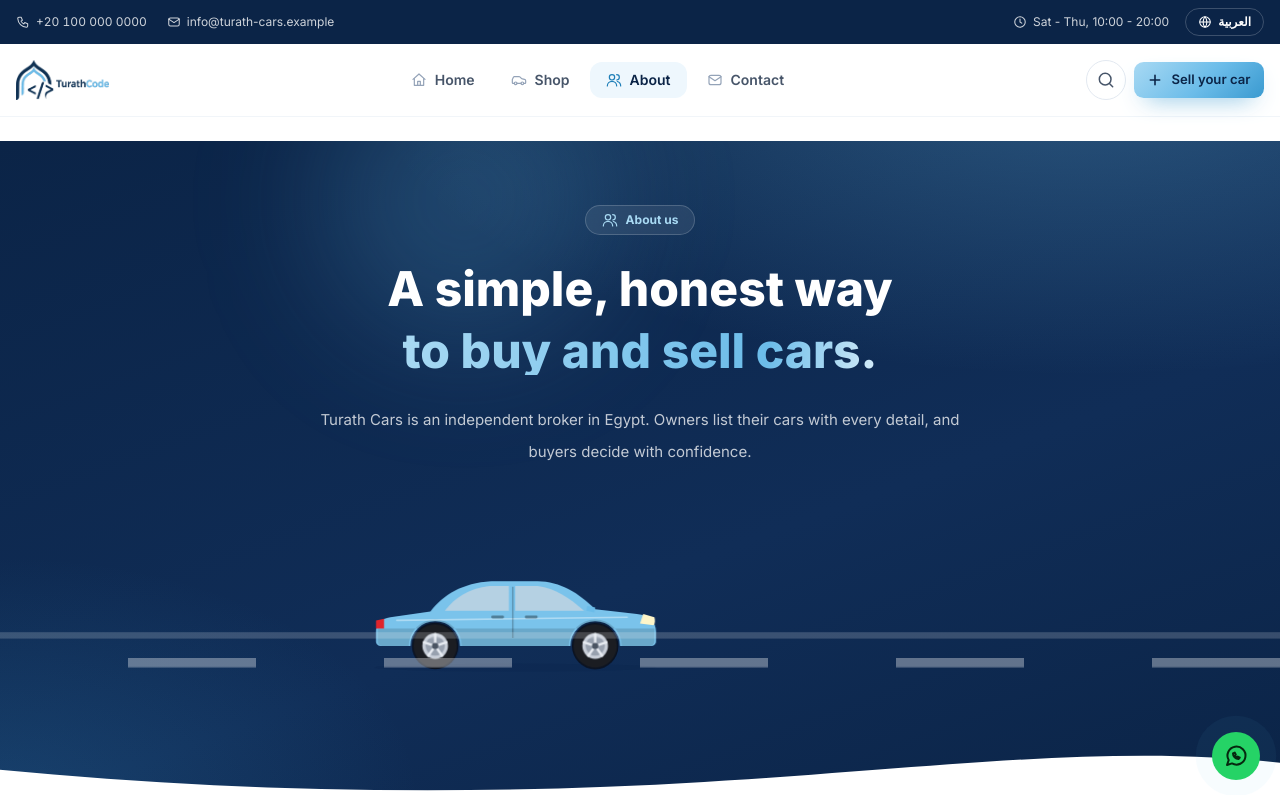
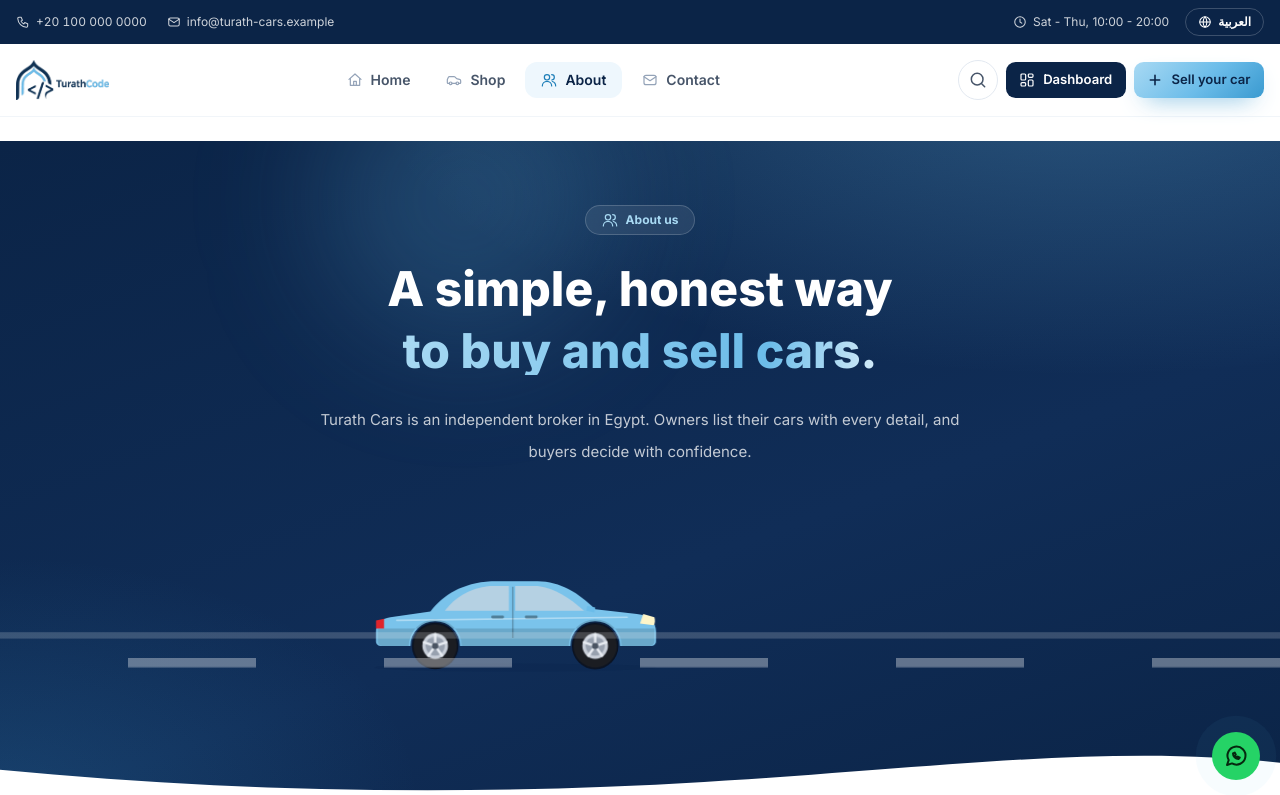
Before and after one commit to ABDULLAHTALLAT/Carshop-Turath, a Laravel app: page /about in a window 1280 px wide. Shown: the top 795 px of the page. Run offline with Laravel 12, Linux system fonts and the light colour scheme; the visitor is signed in with stand-in values (Sample User, id 1); data comes from the database, SQL or seed files in the repository; some web fonts are replaced.

Commit message:
Point Sell your car and dashboard links at the owner portal

```diff
--- a/resources/views/partials/header.blade.php
+++ b/resources/views/partials/header.blade.php
@@ -45,13 +45,11 @@
             <div class="flex items-center gap-2">
                 <a href="{{ route('shop') }}" class="grid h-10 w-10 place-items-center rounded-full border border-slate-200 text-slate-600 transition hover:border-brand hover:text-brand-dark" aria-label="{{ __('Search cars') }}"><x-icon name="search" class="h-5 w-5" /></a>
                 @auth
-                    @if(auth()->user()->is_admin)
-                        <a href="{{ route('admin.dashboard') }}" class="btn btn-primary btn-sm hidden sm:inline-flex"><x-icon name="dashboard" class="h-4 w-4" /> {{ __('Dashboard') }}</a>
-                    @endif
+                    <a href="{{ route(auth()->user()->homeRoute()) }}" class="btn btn-primary btn-sm hidden sm:inline-flex"><x-icon name="dashboard" class="h-4 w-4" /> {{ __('Dashboard') }}</a>
                 @else
                     <a href="{{ route('login') }}" class="grid h-10 w-10 place-items-center rounded-full border border-slate-200 text-slate-600 transition hover:border-brand hover:text-brand-dark" aria-label="{{ __('Admin login') }}"><x-icon name="lock" class="h-5 w-5" /></a>
                 @endauth
-                <a href="{{ route('contact') }}" class="btn btn-brand btn-sm hidden md:inline-flex"><x-icon name="plus" class="h-4 w-4" :stroke="2.4" /> {{ __('Sell your car') }}</a>
+                <a href="{{ auth()->check() && ! auth()->user()->is_admin ? route('owner.cars.create') : route('register') }}" class="btn btn-brand btn-sm hidden md:inline-flex"><x-icon name="plus" class="h-4 w-4" :stroke="2.4" /> {{ __('Sell your car') }}</a>
                 <button type="button" data-menu-toggle class="grid h-10 w-10 place-items-center rounded-full border border-slate-200 text-slate-700 lg:hidden" aria-label="{{ __('Open menu') }}"><x-icon name="menu" class="h-5 w-5" /></button>
             </div>
         </div>
@@ -70,7 +68,7 @@
                 <x-icon :name="$icon" class="h-5 w-5 text-brand-dark" /> {{ __($label) }}
             </a>
         @endforeach
-        <a href="{{ route('contact') }}" class="btn btn-brand mt-4"><x-icon name="plus" class="h-4 w-4" /> {{ __('Sell your car') }}</a>
+        <a href="{{ route('register') }}" class="btn btn-brand mt-4"><x-icon name="plus" class="h-4 w-4" /> {{ __('Sell your car') }}</a>
         @auth
             @if(auth()->user()->is_admin)<a href="{{ route('admin.dashboard') }}" class="btn btn-ghost mt-2"><x-icon name="dashboard" class="h-4 w-4" /> {{ __('Dashboard') }}</a>@endif
         @endauth
```
